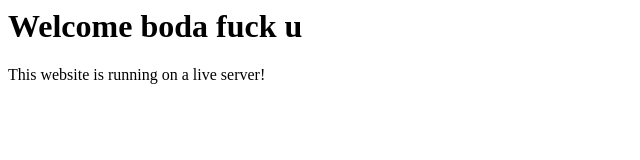
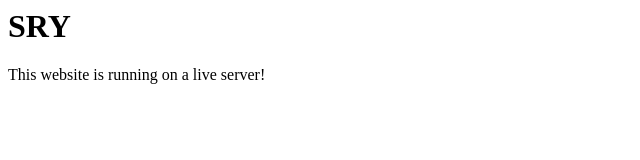
Before and after one commit to SAIFeledeen/testy2, a plain HTML site: page index.html in a window 1280 px wide. Shown: the whole page, without its empty margins (0-640 px from the left). Drawn offline with Linux system fonts and the light colour scheme.

Commit message:
Update index.html

```diff
--- a/index.html
+++ b/index.html
@@ -3,7 +3,7 @@
     <title>My Live Website</title>
 </head>
 <body>
-    <h1>Welcome boda fuck u </h1>
+    <h1>SRY</h1>
     <p>This website is running on a live server!</p>
 </body>
 </html>
```
